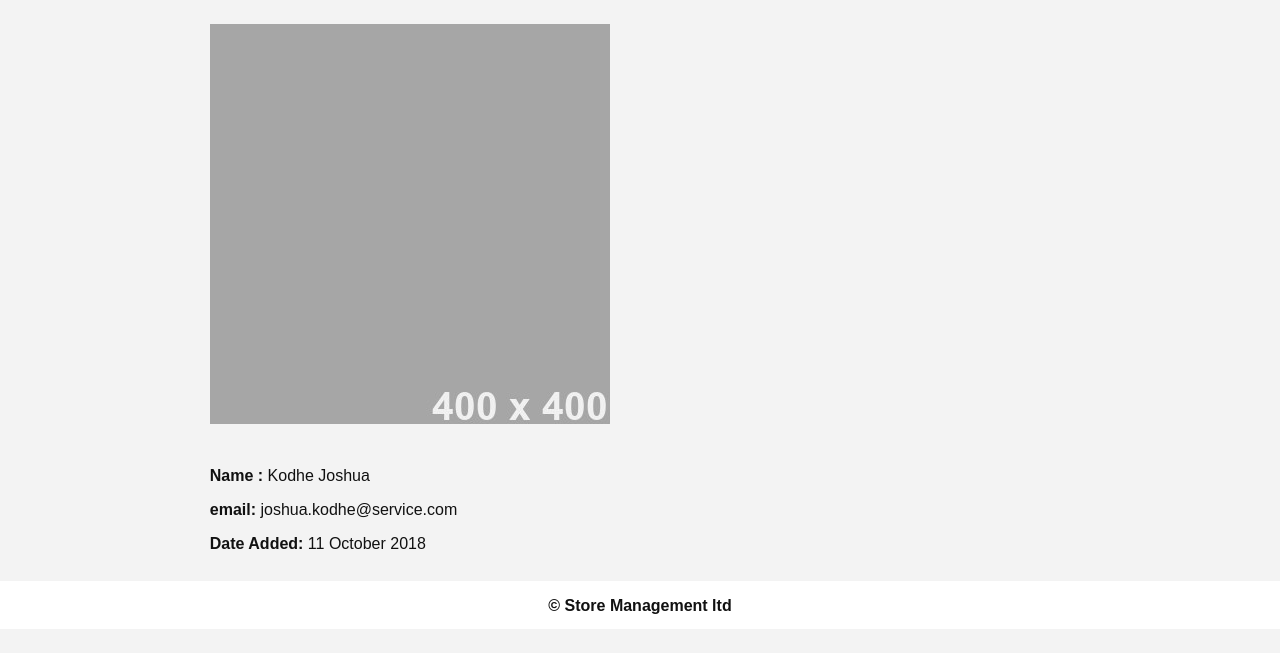
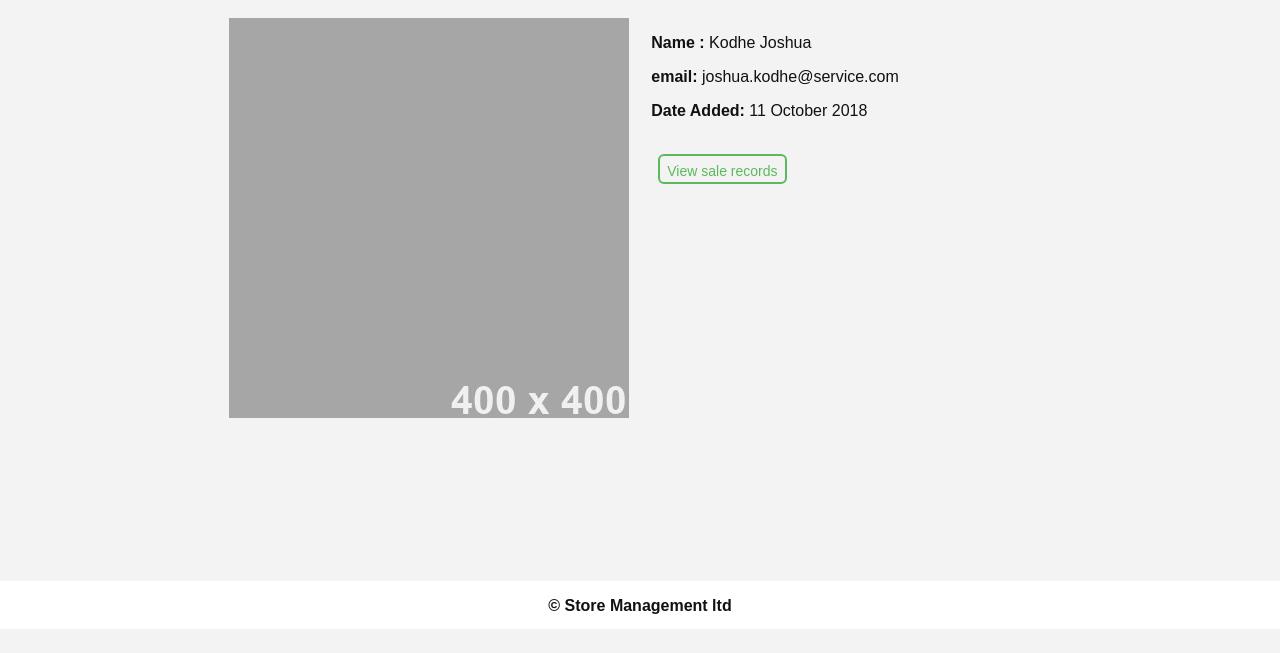
Before and after one commit to JoshuaKodhe/Store-Manager, a plain HTML site: page profile.html in a window 1280 px wide. Shown: the part 171-824 px from the top of the page. After the commit the page ends 800 px from the top, so only its background shows below. Drawn offline with Linux system fonts and the light colour scheme.

Commit message:
[Finishes #161048855] Add styling for the profile page

```diff
--- a/resources/css/styles.css
+++ b/resources/css/styles.css
@@ -197,15 +197,15 @@ input[type=number]{
   width: 2em;
   height: 1em;
 }
-/*End of products*/
 
 
-/* Product details*/
+.profile-details,
 .product-details{
   display: grid;
   grid-template-columns: 50% 50%;
 }
 
+.profile-image-detail,
 .product-image-detail{
   grid-column: 1/2;
   text-align: right;
@@ -213,6 +213,7 @@ input[type=number]{
   padding: 0;
 }
 
+.profile-text-detail,
 .product-text-detail{
   grid-column: 2/-1;
   text-align: left;
@@ -224,4 +225,3 @@ input[type=number]{
 .text-justified-align{
   text-align: justify;
 }
-/* End of product details*/
```
